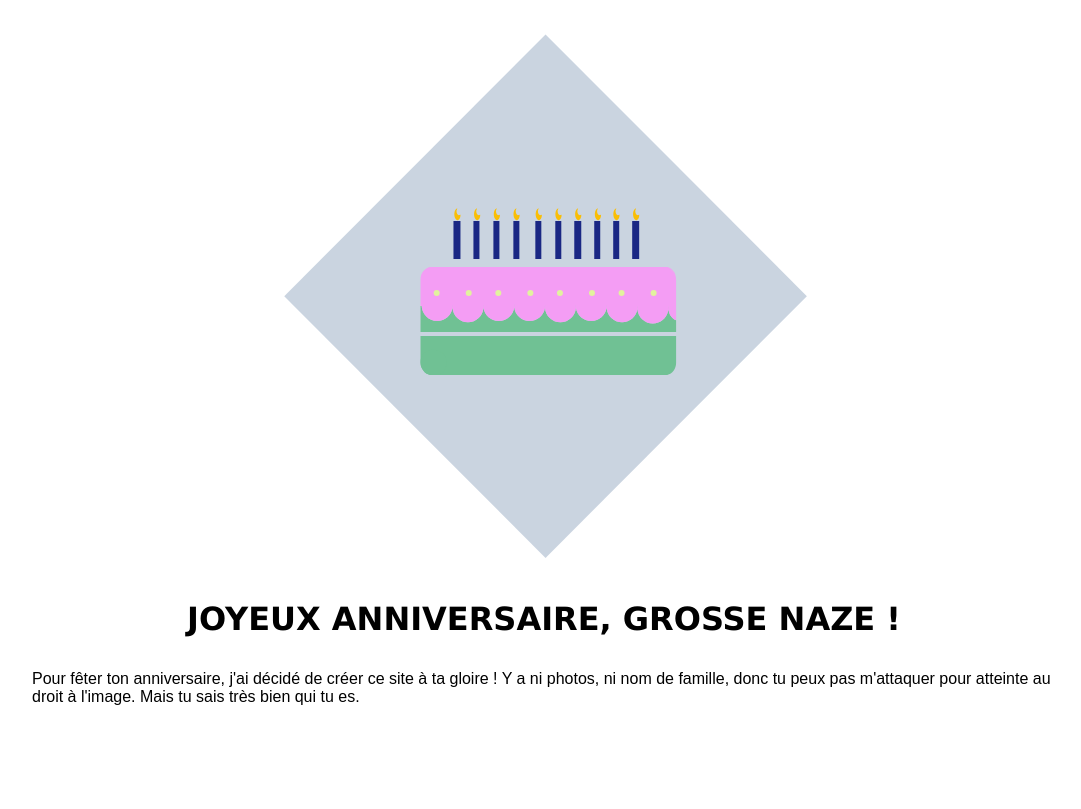
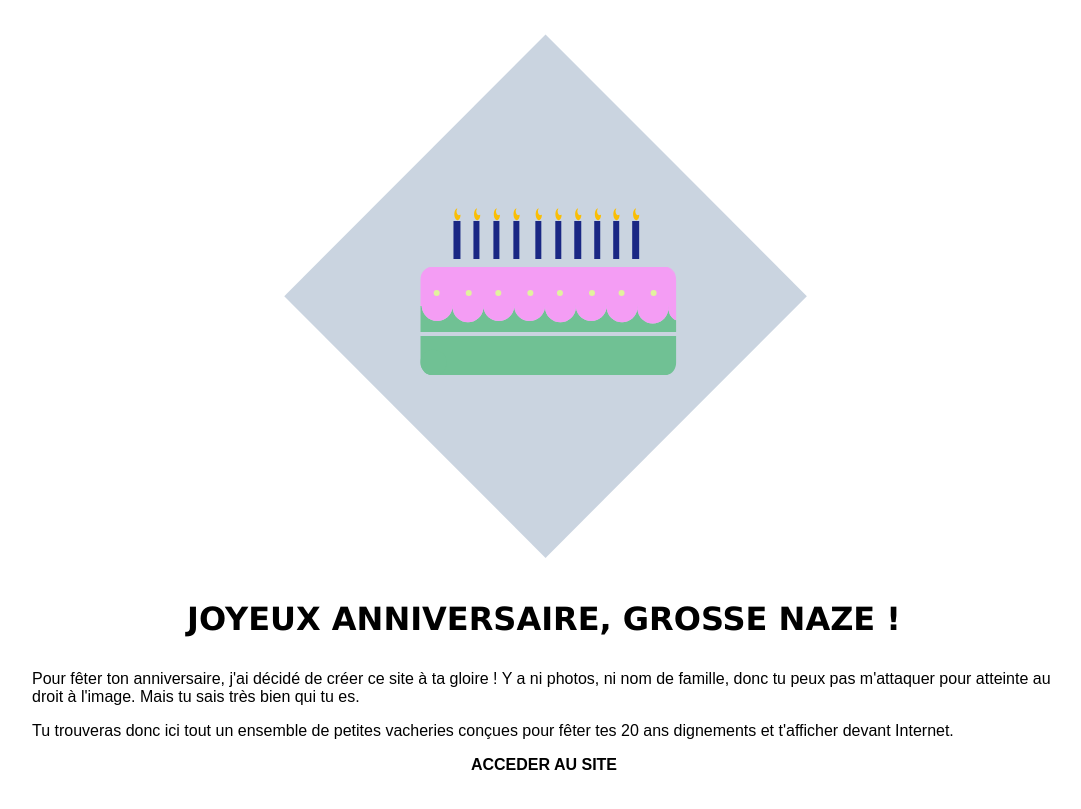
Before and after one commit to Simpleprune/simpleprune.github.io, a Jekyll site: the page accueil.html, which Jekyll copies as it is, in a window 1280 px wide. Shown: the top 809 px of the page, without its empty margins (96-1177 px from the left). Built offline with Jekyll 4.4.1, drawn with Linux system fonts in a browser that asks for light colours.

Commit message:
Update accueil.html

```diff
--- a/accueil.html
+++ b/accueil.html
@@ -12,5 +12,7 @@
 <img id="gateau" src="images/Cake.svg"/>
 <p id="ja">Joyeux anniversaire, grosse naze !</p>
 <p>Pour fêter ton anniversaire, j'ai décidé de créer ce site à ta gloire ! Y a ni photos, ni nom de famille, donc tu peux pas m'attaquer pour atteinte au droit à l'image. Mais tu sais très bien qui tu es.</p>
+<p>Tu trouveras donc ici tout un ensemble de petites vacheries conçues pour fêter tes 20 ans dignements et t'afficher devant Internet.</p>
+<div class="buttn-ys"><p>Acceder au site</p></div>
 </div>
 </body>
```
